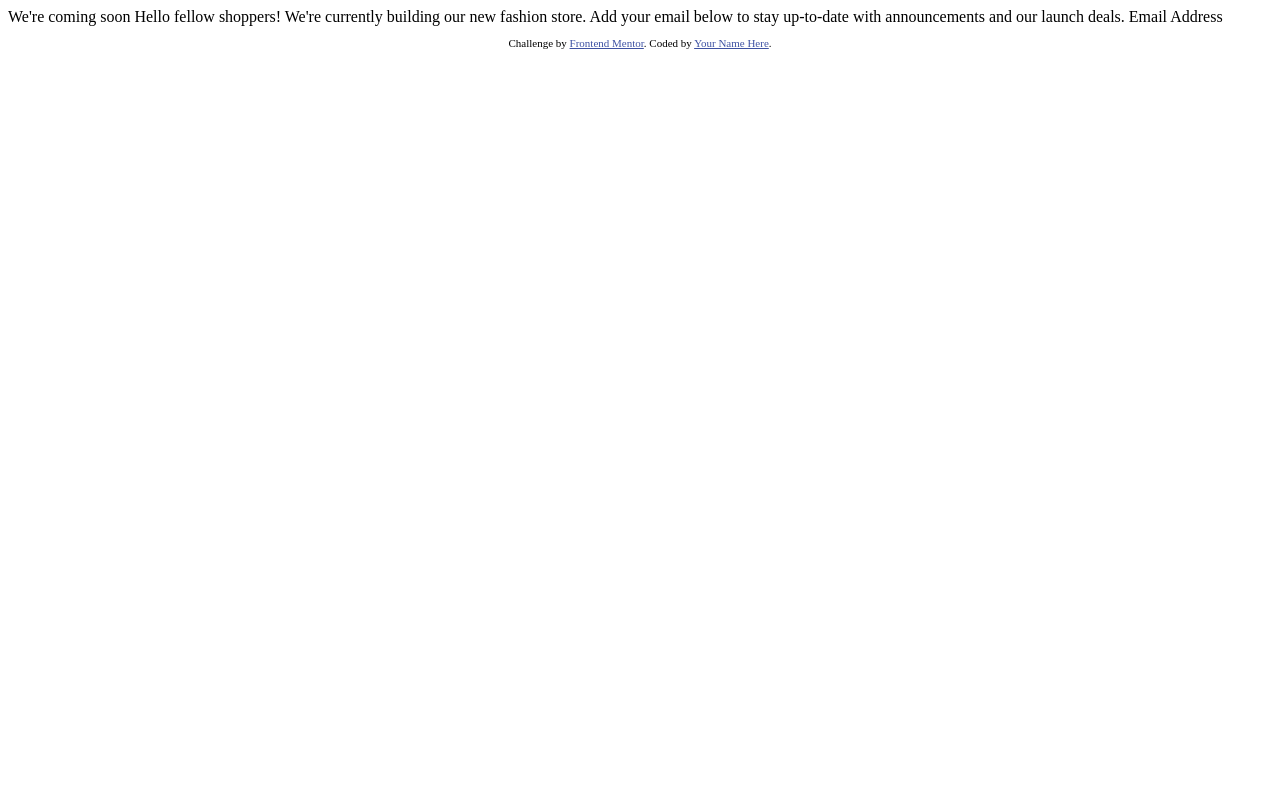
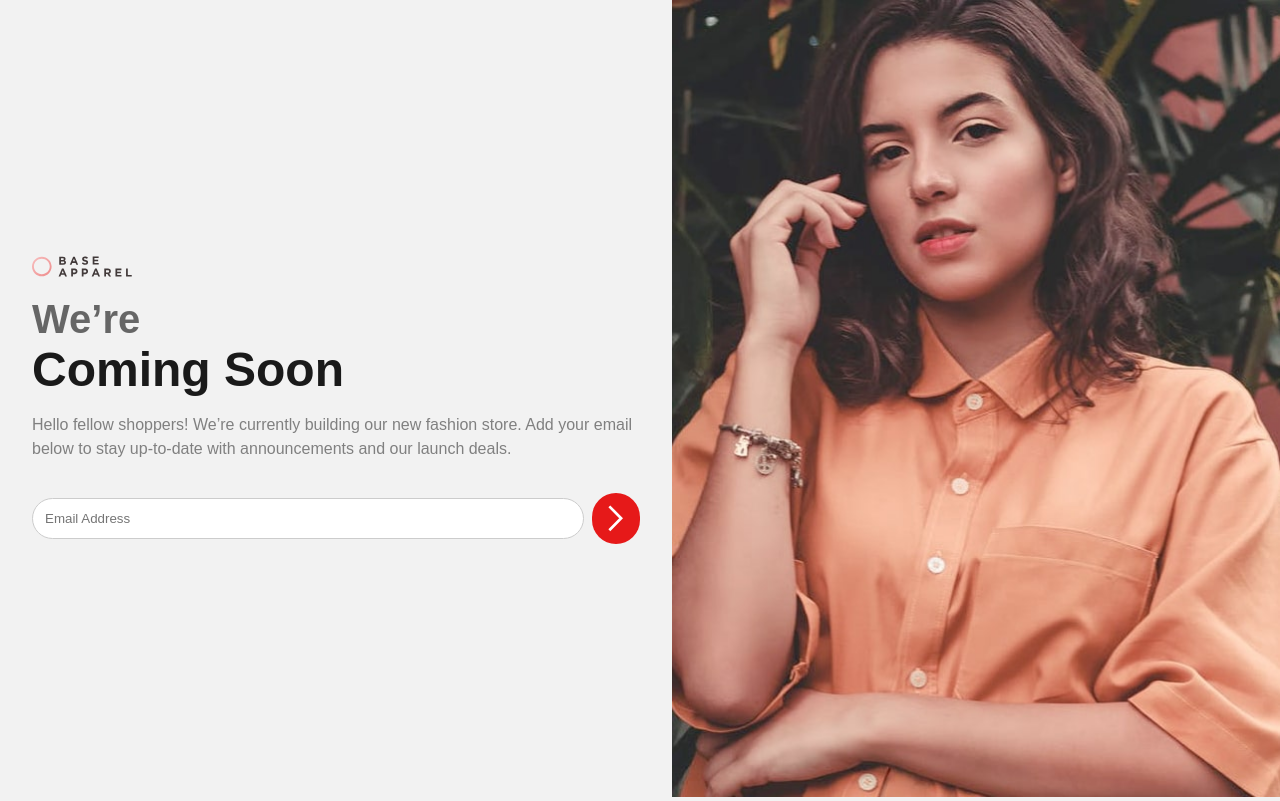
Before and after one commit to allen-schweitzer/base-apparel-challenge, a plain HTML site: page index.html in a window 1280 px wide. Drawn offline with Linux system fonts and the light colour scheme.

Commit message:
added css, updated index.html

```diff
--- a/index.html
+++ b/index.html
@@ -2,32 +2,34 @@
 <html lang="en">
 <head>
   <meta charset="UTF-8">
-  <meta name="viewport" content="width=device-width, initial-scale=1.0"> <!-- displays site properly based on user's device -->
-
-  <link rel="icon" type="image/png" sizes="32x32" href="./images/favicon-32x32.png">
-
-  <title>Frontend Mentor | Base Apparel coming soon page</title>
-
-  <!-- Feel free to remove these styles or customise in your own stylesheet 👍 -->
-  <style>
-    .attribution { font-size: 11px; text-align: center; }
-    .attribution a { color: hsl(228, 45%, 44%); }
-  </style>
+  <meta name="viewport" content="width=device-width, initial-scale=1.0">
+  <title>Base Apparel Coming Soon</title>
+  <link rel="stylesheet" href="styles.css">
 </head>
 <body>
-
-  We're coming soon
-
-  Hello fellow shoppers! We're currently building our new fashion store.
-  Add your email below to stay up-to-date with announcements and our launch deals.
-
-  Email Address
-
-  <footer>
-    <p class="attribution">
-      Challenge by <a href="https://www.frontendmentor.io?ref=challenge" target="_blank">Frontend Mentor</a>.
-      Coded by <a href="#">Your Name Here</a>.
-    </p>
-  </footer>
+  <div class="container">
+    <div class="content">
+      <img src="images/logo.svg" alt="Base Apparel Logo" class="logo">
+      <h1>We’re <span>Coming Soon</span></h1>
+      <p>Hello fellow shoppers! We’re currently building our new fashion store. Add your email below to stay up-to-date with announcements and our launch deals.</p>
+      <form class="email-form">
+        <input
+          type="email"
+          placeholder="Email Address"
+          class="email-input"
+          required>
+        <button type="submit" class="submit-btn">
+          <img src="images/icon-arrow.svg" alt="Submit">
+        </button>
+        <span class="error-msg">Please provide a valid email address</span>
+      </form>
+    </div>
+    <div class="hero">
+      <picture>
+        <source srcset="images/hero-mobile.jpg" media="(max-width: 768px)">
+        <img src="images/hero-desktop.jpg" alt="Hero Image">
+      </picture>
+    </div>
+  </div>
 </body>
 </html>
--- /dev/null
+++ b/styles.css
@@ -0,0 +1,121 @@
+/* General Reset */
+* {
+    margin: 0;
+    padding: 0;
+    box-sizing: border-box;
+  }
+
+  body {
+    font-family: 'Arial', sans-serif; /* Update to match the style guide font */
+    font-size: 16px;
+    color: hsl(0, 0%, 40%);
+    background: hsl(0, 0%, 95%);
+  }
+
+  .container {
+    display: flex;
+    flex-direction: row;
+    align-items: center;
+    justify-content: center;
+    height: 100vh;
+  }
+
+  .content {
+    flex: 1;
+    padding: 2rem;
+    text-align: left;
+  }
+
+  .logo {
+    max-width: 100px;
+  }
+
+  h1 {
+    font-size: 2.5rem;
+    margin: 1rem 0;
+  }
+
+  h1 span {
+    display: block;
+    font-size: 3rem;
+    color: hsl(0, 0%, 10%);
+  }
+
+  p {
+    margin: 1rem 0 2rem 0;
+    line-height: 1.5;
+    color: hsl(0, 0%, 50%);
+  }
+
+  .email-form {
+    display: flex;
+    align-items: center;
+    gap: 0.5rem;
+  }
+
+  .email-input {
+    flex: 1;
+    padding: 0.75rem;
+    border: 1px solid hsl(0, 0%, 80%);
+    border-radius: 25px;
+    outline: none;
+  }
+
+  .email-input:focus {
+    border-color: hsl(0, 0%, 40%);
+  }
+
+  .submit-btn {
+    background-color: hsl(0, 80%, 50%);
+    border: none;
+    padding: 0.75rem 1rem;
+    border-radius: 25px;
+    cursor: pointer;
+    display: flex;
+    align-items: center;
+    justify-content: center;
+  }
+
+  .submit-btn img {
+    width: 16px;
+  }
+
+  .error-msg {
+    margin-top: 0.5rem;
+    color: hsl(0, 80%, 50%);
+    font-size: 0.875rem;
+    display: none;
+  }
+
+  .hero {
+    flex: 1;
+    height: 100%;
+  }
+
+  .hero img {
+    max-width: 100%;
+    height: auto;
+    object-fit: cover;
+  }
+
+  @media (max-width: 768px) {
+    .container {
+      flex-direction: column;
+      text-align: center;
+    }
+
+    .content {
+      order: 2;
+      padding: 1rem;
+    }
+
+    .hero {
+      order: 1;
+      width: 100%;
+    }
+
+    .email-form {
+      flex-direction: column;
+      gap: 1rem;
+    }
+  }
```
